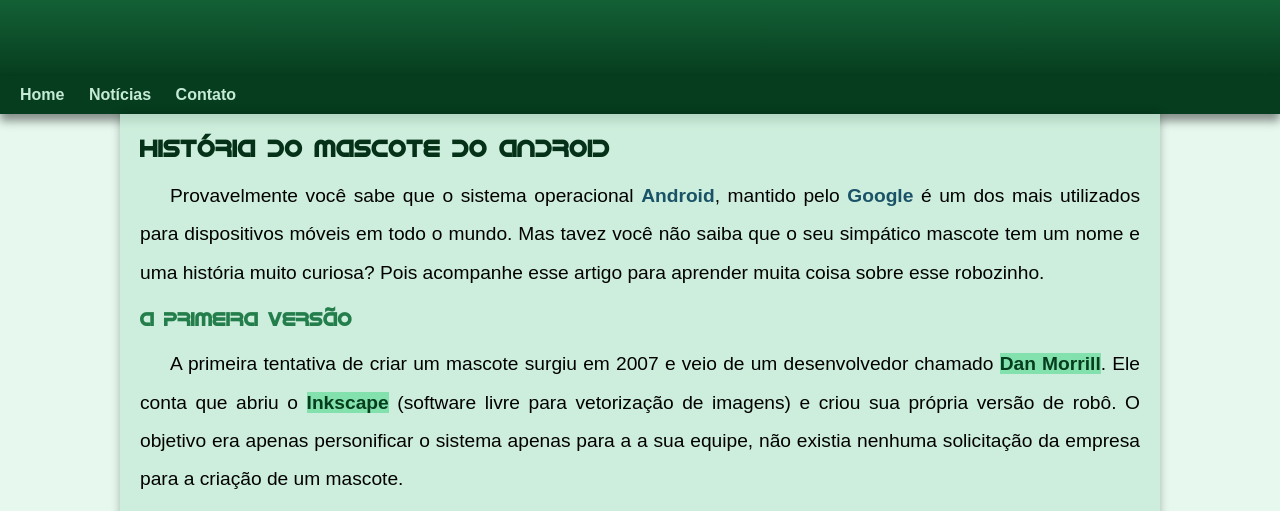
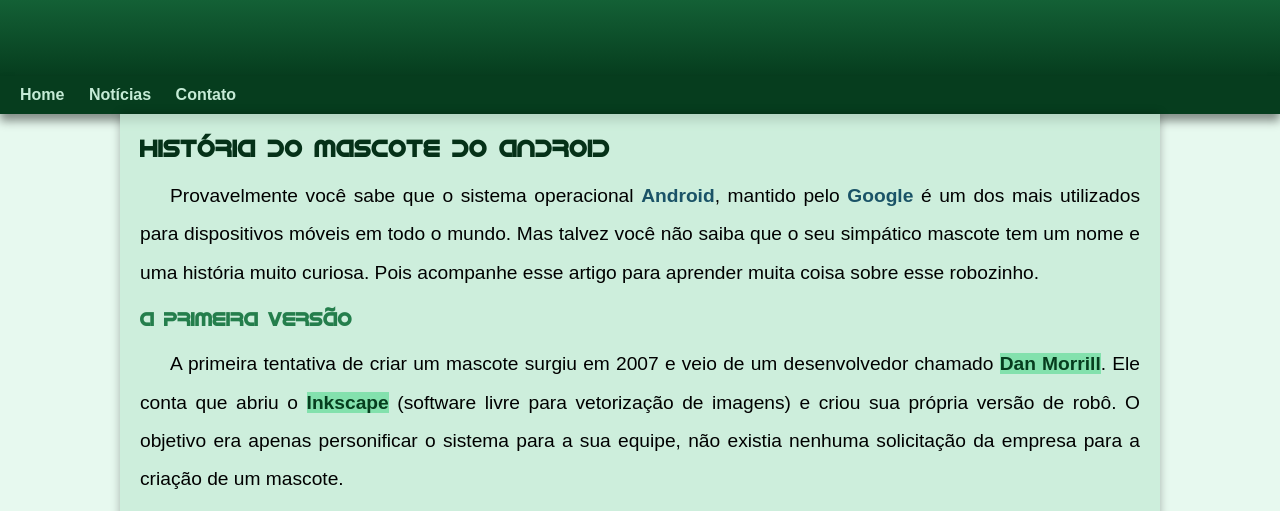
Before and after one commit to chicobahia/projeto-android, a plain HTML site: page index.html in a window 1280 px wide. Shown: the part 154-665 px from the top of the page. Drawn offline with Linux system fonts and the light colour scheme.

Commit message:
Alguns consertos

```diff
--- a/index.html
+++ b/index.html
@@ -24,11 +24,11 @@
         <article>
             <h1>História do Mascote do Android</h1>
 
-            <p>Provavelmente você sabe que o sistema operacional <strong>Android</strong>, mantido pelo <strong>Google</strong> é um dos mais utilizados para dispositivos móveis em todo o mundo. Mas tavez você não saiba que o seu simpático mascote tem um nome e uma história muito curiosa? Pois acompanhe esse artigo para aprender muita coisa sobre esse robozinho.</p>
+            <p>Provavelmente você sabe que o sistema operacional <strong>Android</strong>, mantido pelo <strong>Google</strong> é um dos mais utilizados para dispositivos móveis em todo o mundo. Mas talvez você não saiba que o seu simpático mascote tem um nome e uma história muito curiosa. Pois acompanhe esse artigo para aprender muita coisa sobre esse robozinho.</p>
 
             <h2>A primeira versão</h2>
 
-            <p>A primeira tentativa de criar um mascote surgiu em 2007 e veio de um desenvolvedor chamado <a href="https://androidcommunity.com/dan-morrill-shows-us-the-android-mascot-that-almost-was-20130103/" target="_blank">Dan Morrill</a>. Ele conta que abriu o <a href="https://inkscape.org/pt-br/" target="_blank">Inkscape</a> (software livre para vetorização de imagens) e criou sua própria versão de robô. O objetivo era apenas personificar o sistema apenas para a a sua equipe, não existia nenhuma solicitação da empresa para a criação de um mascote.</p>
+            <p>A primeira tentativa de criar um mascote surgiu em 2007 e veio de um desenvolvedor chamado <a href="https://androidcommunity.com/dan-morrill-shows-us-the-android-mascot-that-almost-was-20130103/" target="_blank">Dan Morrill</a>. Ele conta que abriu o <a href="https://inkscape.org/pt-br/" target="_blank">Inkscape</a> (software livre para vetorização de imagens) e criou sua própria versão de robô. O objetivo era apenas personificar o sistema para a sua equipe, não existia nenhuma solicitação da empresa para a criação de um mascote.</p>
 
             <picture>
                 <source media="(max-width: 600px )" srcset="imagens/dan-droids-pq.png">
```
